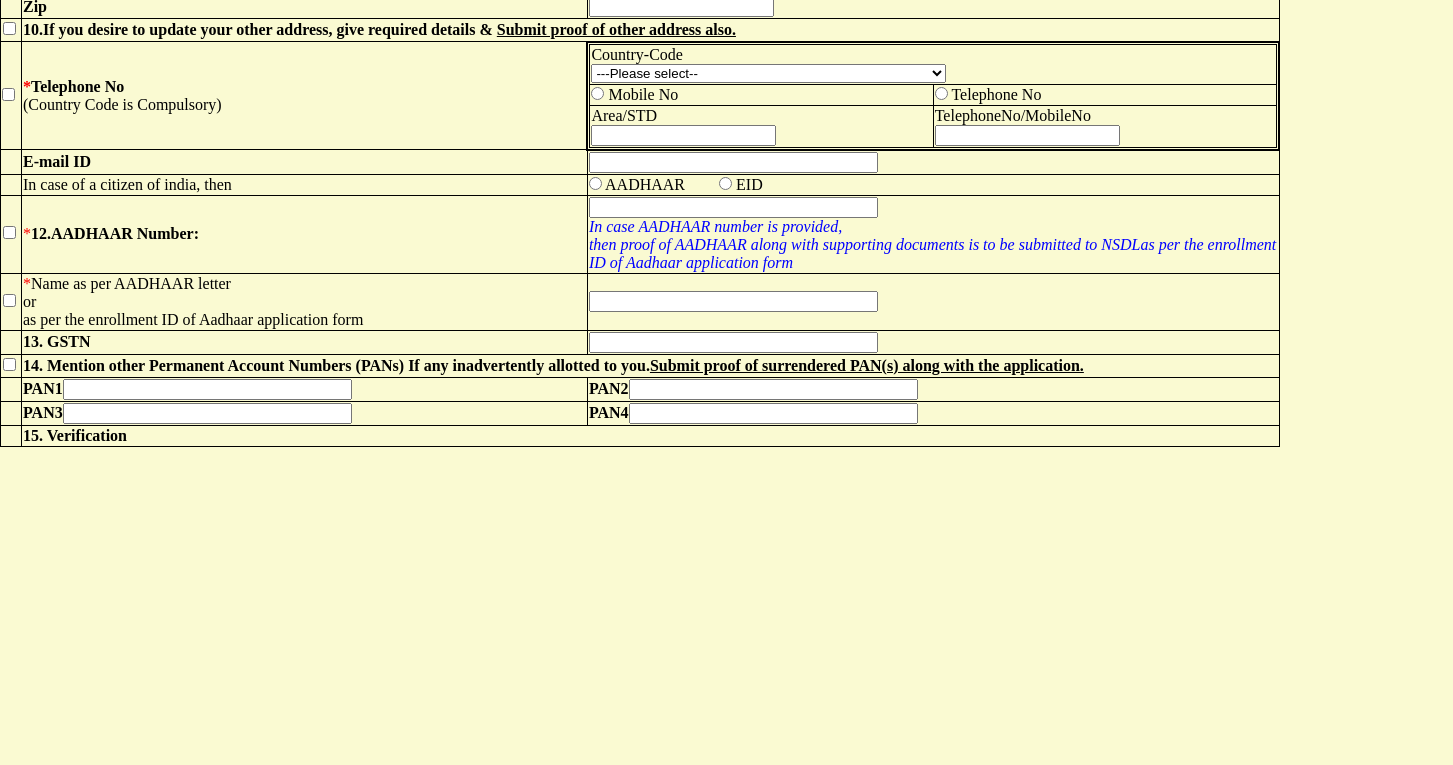
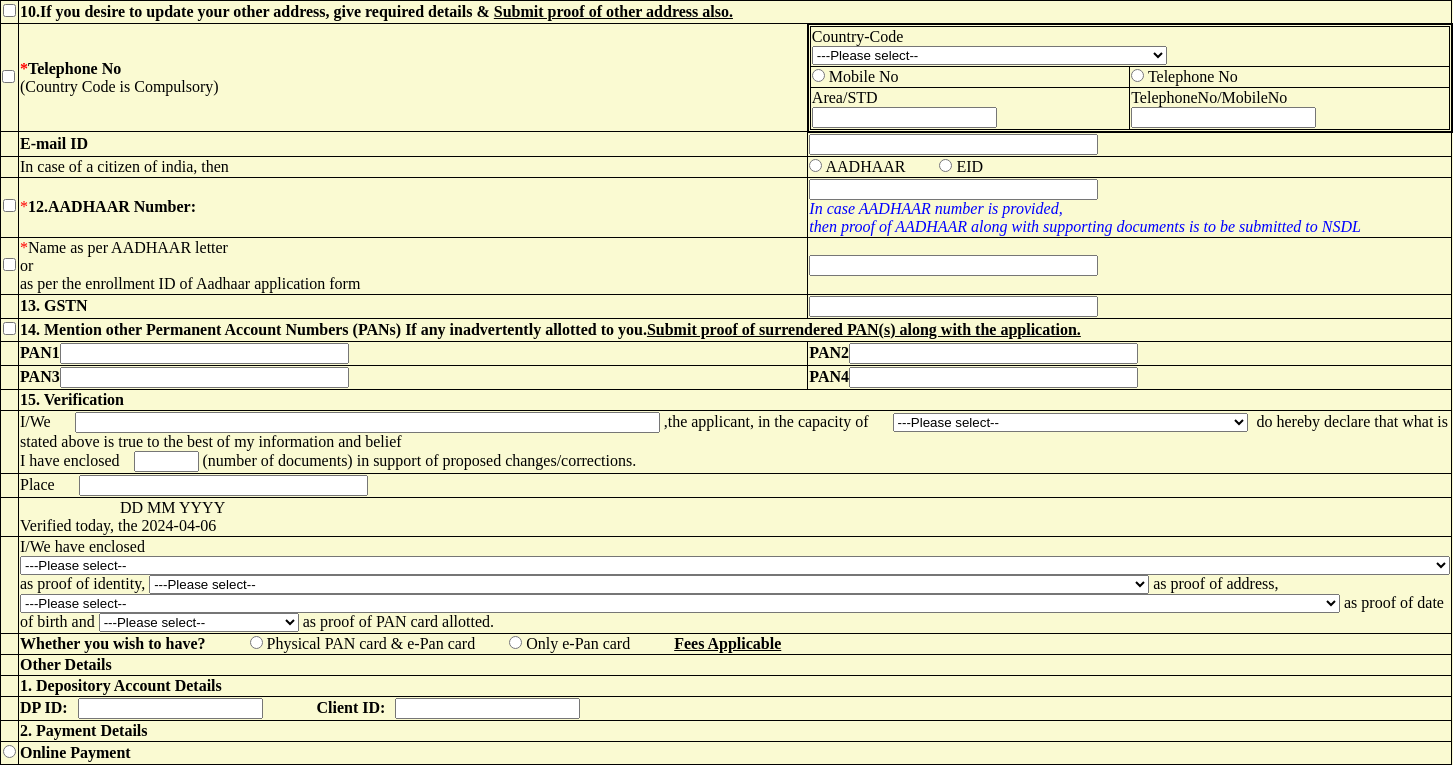
Before and after one commit to srija1202/panCard, a plain HTML site: page index.html in a window 1280 px wide. Shown: the part 802-1567 px from the top of the page, 1453 px wide, since content can reach past the window. Before the commit the page ends 1249 px from the top, so only its background shows below. Drawn offline with Linux system fonts and the light colour scheme.

Commit message:
Home work

```diff
--- a/index.html
+++ b/index.html
@@ -472,9 +472,9 @@
           <input type="checkbox" name="" id="" />
         </td>
         <td><span>*</span><b>12.AADHAAR Number:</b></td>
-        <td style="height: fit-content;"><input type="text" size="33px"/><br>
+        <td style="height: fit-content;"><input type="text" size="33px" /><br>
           <i style="color: blue;">In case AADHAAR number is provided,<br>
-            then proof of AADHAAR along with supporting documents is to be submitted to NSDLas per the enrollment ID of Aadhaar application form</i>
+            then proof of AADHAAR along with supporting documents is to be submitted to NSDL</i>
         </td>
       </tr>
       <tr>
@@ -484,7 +484,7 @@
         <td><span>*</span>Name as per AADHAAR letter<br>
           or<br>
           as per the enrollment ID of Aadhaar application form</td>
-        <td><input type="text" size="33px"/><br>
+        <td><input type="text" size="33px" /><br>
         </td>
       </tr>
       <tr>
@@ -500,7 +500,7 @@
         </td>
         <td colspan="2">
           <b>14. Mention other Permanent Account Numbers (PANs) If any inadvertently allotted to you.<u
-            style="color: black;">Submit proof of surrendered PAN(s) along with the application.</u></b>
+              style="color: black;">Submit proof of surrendered PAN(s) along with the application.</u></b>
         </td>
       </tr>
       <tr>
@@ -519,8 +519,85 @@
           <b>15. Verification</b>
         </td>
       </tr>
+      <tr>
+        <td></td>
+        <td colspan="2">
+          I/We <input type="text" size="70px" style="margin-left: 20px;"/>
+           ,the applicant, in the capacity of
+         <select style="width: 355px; margin-left: 20px; margin-right: 5px;" name="" >
+            <option value="1">---Please select--</option>
+          </select> do hereby declare that what is stated above is true to the best of my information and belief<br>
+          I have enclosed  <input type="text" size="5px" style="margin-left: 10px;"/> (number of documents) in support of proposed changes/corrections.
+        </td>
+      </tr>
+      <tr>
+        <td></td>
+        <td colspan="2">Place <input type="text" size="33px" style="margin-left: 20px;"/> </td>
+      </tr>
+      <tr>
+        <td></td>
+        <td colspan="2"><p style="margin-left: 100px;">DD MM YYYY</p>
+          <p id="todayDate">Verified today, the <script>document.write(new Date().toISOString().split('T')[0]);</script></p>
+        </td>
+      </tr>
+      <tr>
+        <td></td>
+        <td colspan="2">
+          I/We have enclosed <br>
+          <select style="width: 1430px;" name="" >
+            <option value="1">---Please select--</option>
+          </select> as proof of identity,
+          <select style="width: 1000px;" name="" >
+            <option value="1">---Please select--</option>
+          </select> as proof of address,
+          <select style="width: 1320px;" name="" >
+            <option value="1">---Please select--</option>
+          </select> as proof of date of birth
+          and <select style="width: 200px;" name="" >
+            <option value="1">---Please select--</option>
+          </select> as proof of PAN card allotted.
+        </td>
+      </tr>
+      <tr>
+        <td></td>
+        <td colspan="2"><b>Whether you wish to have?</b>
+          <input type="radio" name="" id="aadhaar" style="margin-left: 40px;">
+          <label for="aadhaar">Physical PAN card & e-Pan card</label>
+          <input type="radio" name="" id="eid" style="margin-left: 30px;">
+          <label for="eid">Only e-Pan card</label>
+          <b style="margin-left: 40px;"><u style="color: black;">Fees Applicable</u></b>
+        </td>
+      </tr>
+      <tr>
+        <td></td>
+        <td colspan="2"><b>Other Details</b>
+        </td>
+      </tr>
+      <tr>
+        <td></td>
+        <td colspan="2"><b>1. Depository Account Details</b>
+        </td>
+      </tr>
+      <tr>
+        <td></td>
+        <td colspan="2">
+          <b><label for="dp">DP ID:</label></b><input type="text" size="20px" id ="dp" style="margin-right: 50px; margin-left: 10px;"/>
+          <b><label for="client">Client ID:</label></b><input type="text" size="20px" id ="client" style="margin-right: 50px; margin-left: 10px;"/>
+        </td>
+      </tr>
+      <tr>
+        <td></td>
+        <td colspan="2"><b>2. Payment Details</b>
+        </td>
+      </tr>
+      <tr>
+        <td style="width: 3px; padding: 2px">
+          <input type="radio" name="" id="" />
+        </td>
+        <td colspan="2"><b>Online Payment</b>
+        </td>
+      </tr>
     </tbody>
   </table>
 </body>
-
 </html>
```
